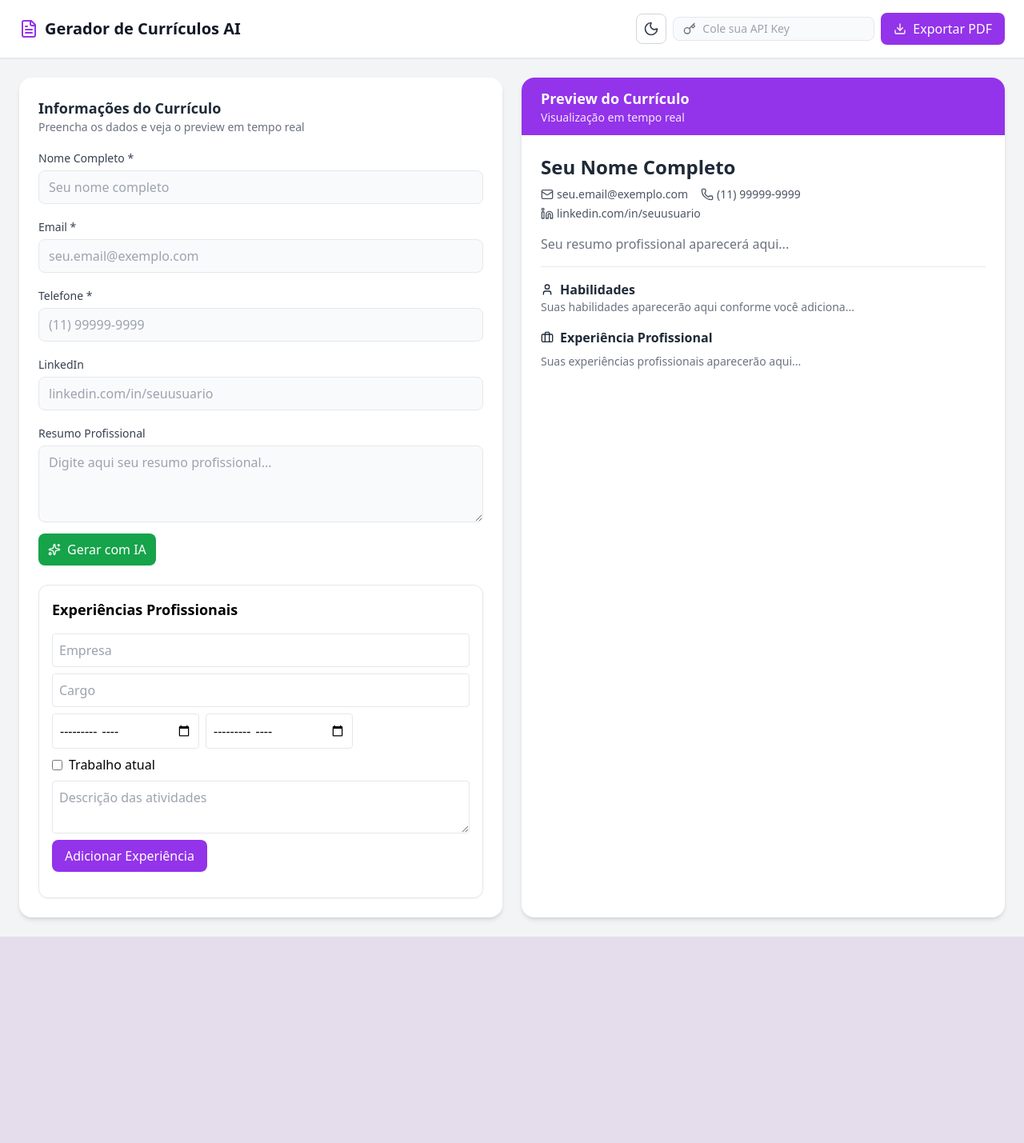
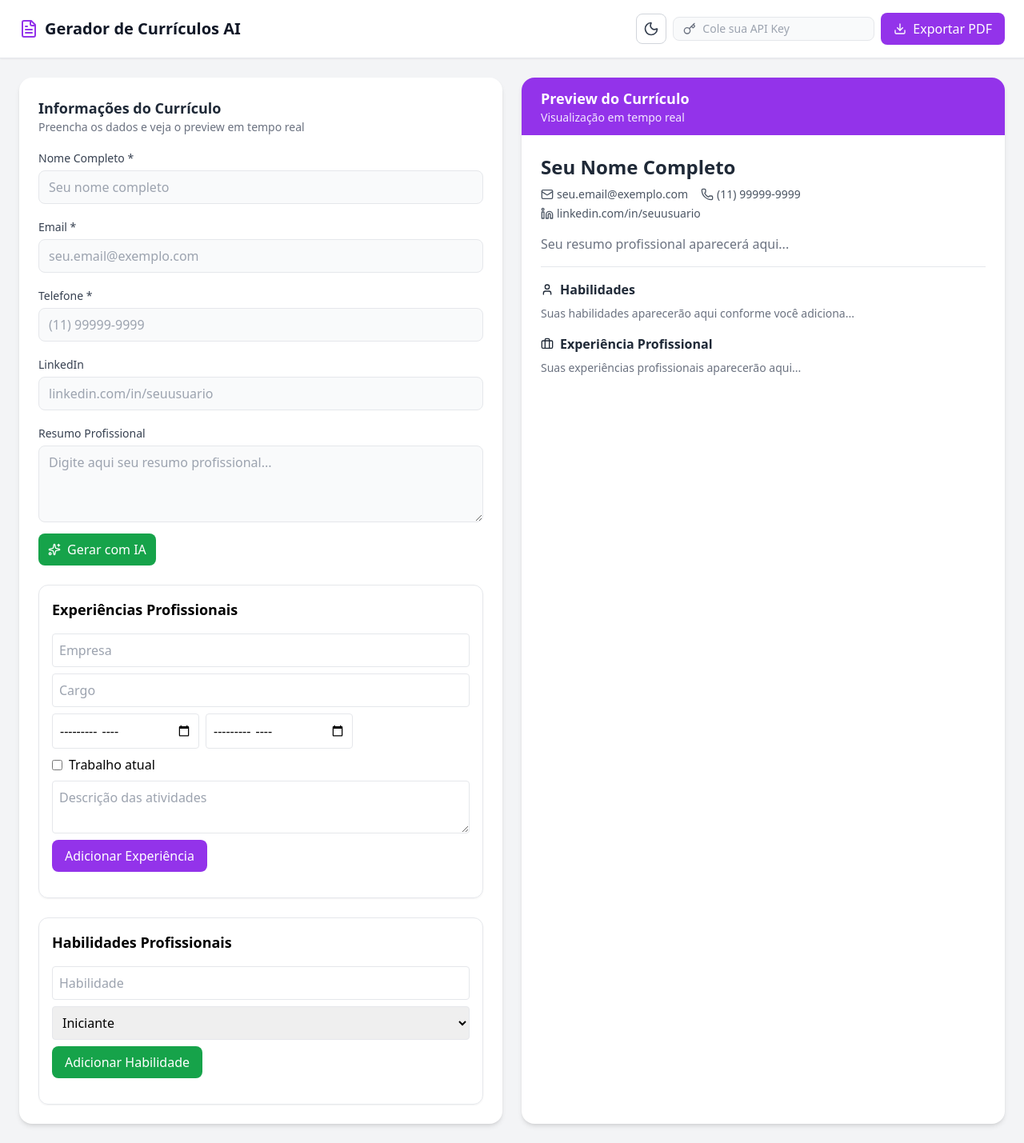
Before and after one commit to PatQuei/CV-Builder-AI---Requisitos-do-Projeto---Grupo-DOMinadores, a React (Vite) app: page / in a window 1280 px wide. Shown: the whole page at 80% size. Before the commit the page ends 1171 px from the top, so only its background shows below. Built offline with nearby package versions, Linux system fonts and the light colour scheme.

Commit message:
Skills - Marcella

```diff
--- a/src/App.tsx
+++ b/src/App.tsx
@@ -16,6 +16,8 @@ import {
 import { useDarkMode } from "./hooks/useDarkMode";
 import type { ExperienceItem } from "./types/cv.types";
 import ExperienceForm from "./components/Form/Experience";
+import type { Skill } from "../../types/cv.types";
+import SkillsForm from "./components/Form/Skills";
 import { generateSummaryGemini } from "./services/aiService";
 import jsPDF from "jspdf";
 import { usePersistentState } from "./hooks/usePersistentState";
@@ -38,6 +40,7 @@ export default function App() {
 
 
   const [experiences, setExperiences] = useState<ExperienceItem[]>([]);
+  const [skills, setSkills] = useState<Skill[]>([]);
   const [apiKey, setApiKey] = useState("");
 
   const { darkMode, setDarkMode } = useDarkMode();
@@ -280,7 +283,6 @@ export default function App() {
               </button>
             </div>
           </div>
-
           {/* 🔽 Formulário de Experiências */}
           <div className="mt-6">
             <ExperienceForm
@@ -288,7 +290,14 @@ export default function App() {
               setExperiences={setExperiences}
             />
           </div>
-        </div>
+
+          {/* 🔽 Formulário de Habilidades */}
+          <div className="mt-6">
+             <SkillsForm skills={skills} setSkills={setSkills} />
+          </div>
+
+          </div>
+
 
         {/* Preview */}
         <div className="bg-white dark:bg-black shadow-md rounded-2xl overflow-hidden transition-colors duration-300">
@@ -323,11 +332,19 @@ export default function App() {
 
             <div className="mb-4">
               <h4 className="font-bold flex items-center gap-2 text-gray-800 dark:text-white">
-                <User className="w-4 h-4" /> Habilidades
-              </h4>
-              <p className="text-sm text-gray-500 dark:text-gray-400">
-                Suas habilidades aparecerão aqui conforme você adiciona...
-              </p>
+               <User className="w-4 h-4" /> Habilidades
+             </h4>
+              <ul className="text-sm text-gray-500 dark:text-gray-400 mt-2 space-y-1">
+                {skills.length > 0 ? (
+                skills.map((skill) => (
+                  <li key={skill.id}>
+                  <strong>{skill.name}</strong> - {skill.level}
+                  </li>
+                ))
+             ) : (
+                <p>Suas habilidades aparecerão aqui conforme você adiciona...</p>
+             )}
+             </ul>
             </div>
 
             <div>
--- a/src/components/Form/Skills.tsx
+++ b/src/components/Form/Skills.tsx
@@ -0,0 +1,99 @@
+import { useState } from "react";
+import type { Skill } from "../../types/cv.types";
+
+interface SkillsFormProps {
+  skills: Skill[];
+  setSkills: React.Dispatch<React.SetStateAction<Skill[]>>;
+}
+
+export default function SkillsForm({ skills, setSkills }: SkillsFormProps) {
+  const [form, setForm] = useState<Skill>({
+    id: crypto.randomUUID(),
+    name: "",
+    level: "Iniciante",
+  });
+
+  // Atualiza os campos do form
+  const handleChange = (e: React.ChangeEvent<HTMLInputElement | HTMLSelectElement>) => {
+    const { name, value } = e.target;
+    setForm({
+      ...form,
+      [name]: value,
+    });
+  };
+
+  // Adiciona habilidade
+  const addSkill = () => {
+    if (!form.name.trim()) {
+      alert("Digite uma habilidade!");
+      return;
+    }
+
+    setSkills([...skills, form]);
+
+    // Limpa o form
+    setForm({
+      id: crypto.randomUUID(),
+      name: "",
+      level: "Iniciante",
+    });
+  };
+
+  // Remove habilidade
+  const removeSkill = (id: string) => {
+    setSkills(skills.filter((skill) => skill.id !== id));
+  };
+
+  return (
+    <div className="p-4 border rounded-xl shadow-sm mt-6">
+      <h2 className="text-lg font-semibold mb-4">Habilidades Profissionais</h2>
+
+      <input
+        type="text"
+        name="name"
+        placeholder="Habilidade"
+        value={form.name}
+        onChange={handleChange}
+        className="block w-full p-2 border rounded mb-2"
+      />
+
+      <select
+        name="level"
+        value={form.level}
+        onChange={handleChange}
+        className="block w-full p-2 border rounded mb-2"
+      >
+        <option value="Iniciante">Iniciante</option>
+        <option value="Intermediário">Intermediário</option>
+        <option value="Avançado">Avançado</option>
+      </select>
+
+      <button
+        onClick={addSkill}
+        className="bg-green-600 text-white px-4 py-2 rounded-lg"
+      >
+        Adicionar Habilidade
+      </button>
+
+      {/* Lista das habilidades */}
+      <ul className="mt-4 space-y-2">
+        {skills.map((skill) => (
+          <li
+            key={skill.id}
+            className="border p-2 rounded text-sm flex justify-between items-center"
+          >
+            <span>
+              <strong>{skill.name}</strong> - {skill.level}
+            </span>
+            <button
+              onClick={() => removeSkill(skill.id)}
+              className="bg-red-500 text-white px-2 py-1 rounded"
+            >
+              Remover
+            </button>
+          </li>
+        ))}
+      </ul>
+    </div>
+  );
+}
```
Also changed, not shown: 1 other file (tests, documents, lock files or other folders).
